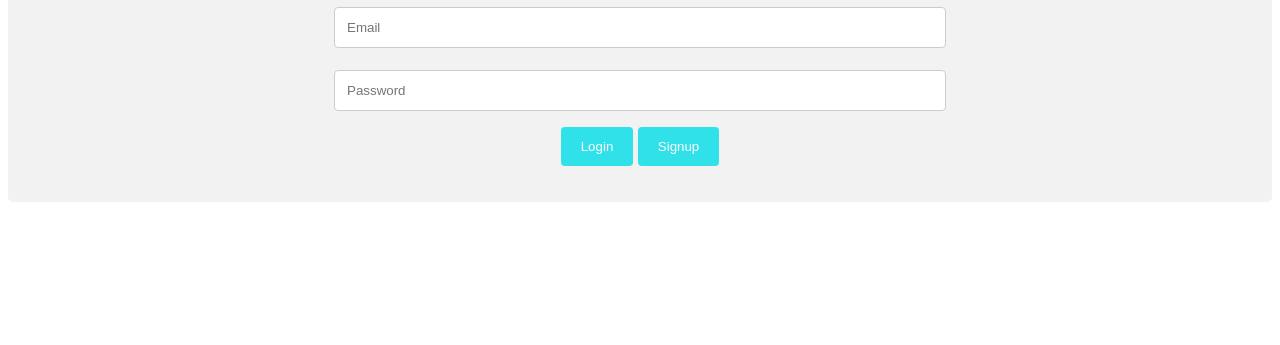
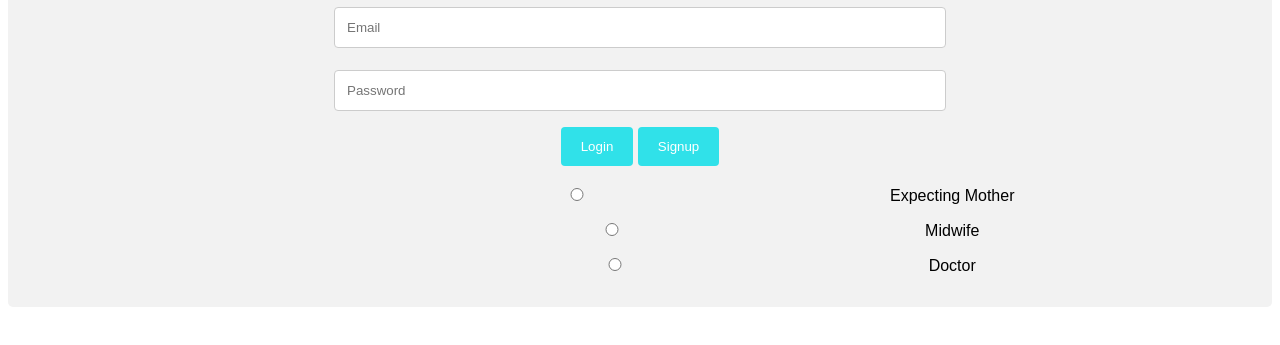
Before and after one commit to isa3bel/xPecting, a website: page App/index.html in a window 1280 px wide. Shown: the part 427-772 px from the top of the page. Drawn offline with Linux system fonts and the light colour scheme; no server answers.

Commit message:
radio buttons

```diff
--- a/App/index.html
+++ b/App/index.html
@@ -57,13 +57,15 @@
       <button id="btnSignup" class="btn btn-secondary">
         Signup
       </button>
-
       <p id="loginFailed" style="color: red"></p>
-
+      <div>
+        <input type="radio" name="radio" id="mother" value="mother"> Expecting Mother<br>
+        <input type="radio" name="radio" id="midwife" value="midwife"> Midwife<br>
+        <input type="radio" name="radio" id="doctor" value="other"> Doctor
+      </div>
     </div>
 
-
-  </center>
+    </center>
 
     <script src="app.js"></script>
   </body>
```
